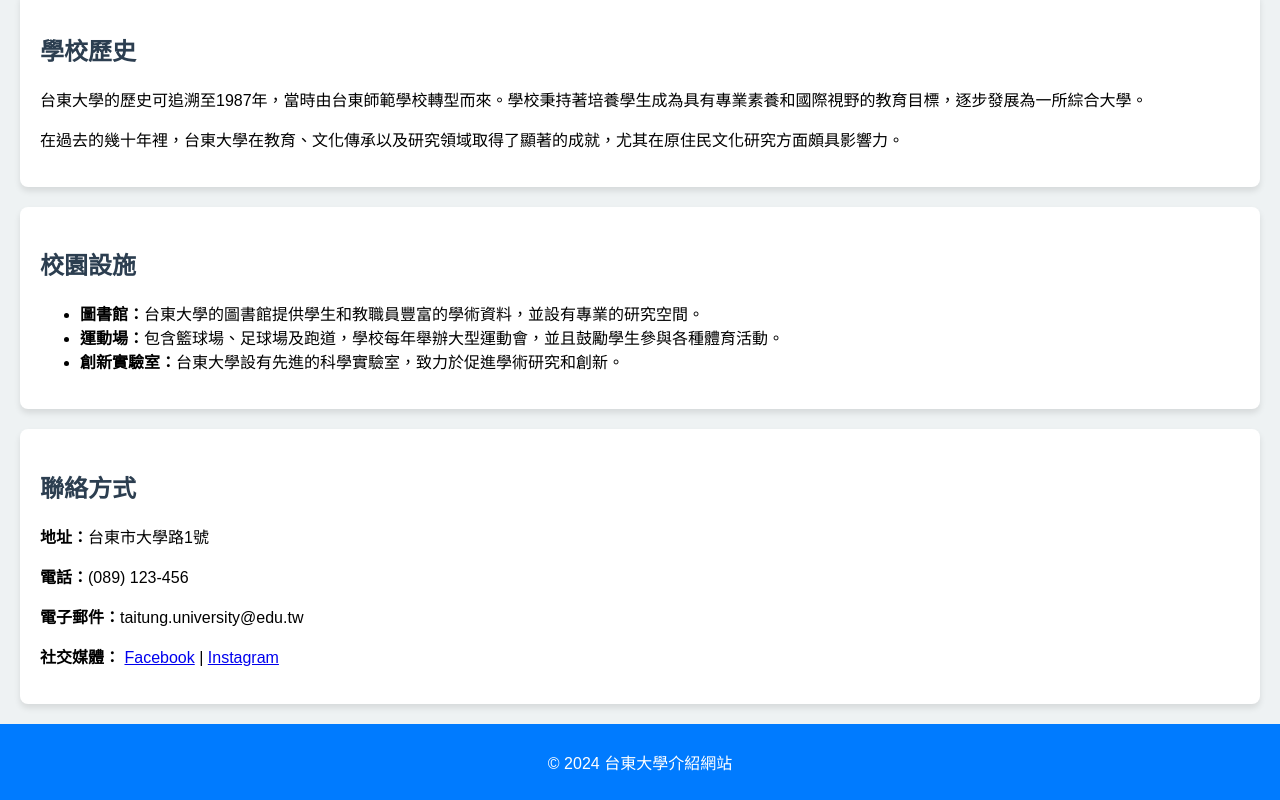
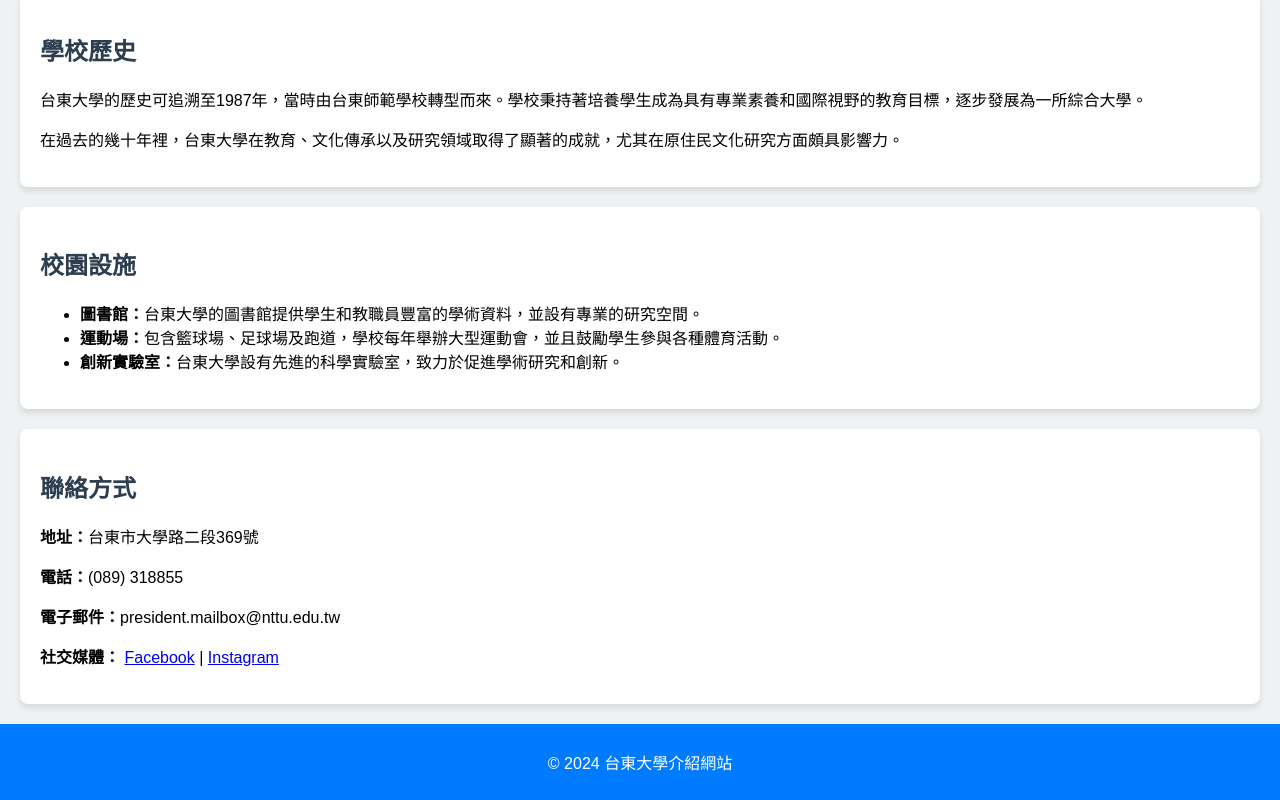
Before and after one commit to GZQ0318/-, a plain HTML site: page index.html in a window 1280 px wide. Shown: the part 440-1240 px from the top of the page. Drawn offline with Linux system fonts and the light colour scheme.

Commit message:
Add files via upload

```diff
--- a/index.html
+++ b/index.html
@@ -43,12 +43,12 @@
 
     <section id="contact">
         <h2>聯絡方式</h2>
-        <p><strong>地址：</strong>台東市大學路1號</p>
-        <p><strong>電話：</strong>(089) 123-456</p>
-        <p><strong>電子郵件：</strong>taitung.university@edu.tw</p>
+        <p><strong>地址：</strong>台東市大學路二段369號</p>
+        <p><strong>電話：</strong>(089) 318855</p>
+        <p><strong>電子郵件：</strong>president.mailbox@nttu.edu.tw</p>
         <p><strong>社交媒體：</strong>
-            <a href="https://www.facebook.com/taitunguniversity" target="_blank">Facebook</a> |
-            <a href="https://www.instagram.com/taitunguniversity" target="_blank">Instagram</a>
+            <a href="https://www.facebook.com/TaitungUniversity/?locale=cs_CZ&_rdr" target="_blank">Facebook</a> |
+            <a href="https://www.instagram.com/nttu_sa/" target="_blank">Instagram</a>
         </p>
     </section>
 
```
